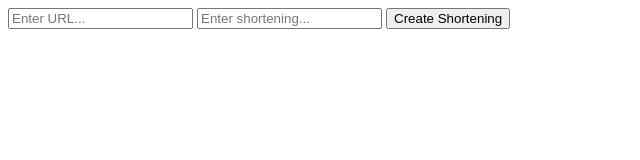
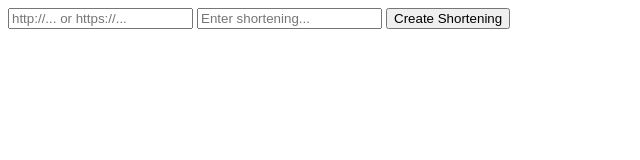
Before and after one commit to hariharsubramanyam/url_shortener, a website: page public/index.html in a window 1280 px wide. Shown: the full height of the page, 0-640 px from the left. Drawn offline with Linux system fonts and the light colour scheme.

Commit message:
Change placeholder

```diff
--- a/public/index.html
+++ b/public/index.html
@@ -6,7 +6,7 @@
 </head>
 <body>
   <form action="links" method="post">
-    <input type="text" name="url" placeholder="Enter URL...">
+    <input type="text" name="url" placeholder="http://... or https://...">
     <input type="text" name="short" placeholder="Enter shortening...">
     <input type="submit" value="Create Shortening">
   </form>
```
